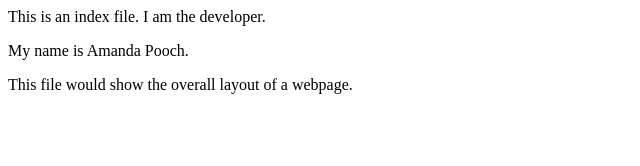
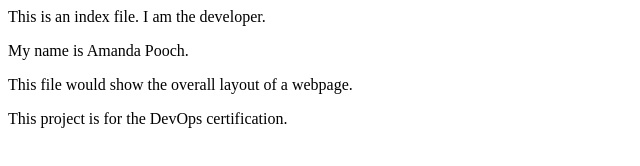
Before and after one commit to ampooch/Gillian, a website: page index.html in a window 1280 px wide. Shown: the whole page, without its empty margins (0-640 px from the left). Drawn offline with Linux system fonts and the light colour scheme.

Commit message:
Incremental update

```diff
--- a/index.html
+++ b/index.html
@@ -5,6 +5,7 @@
 <p> This is an index file. I am the developer. </p>
 <p> My name is Amanda Pooch. </p>
 <p> This file would show the overall layout of a webpage. </p>
+<p> This project is for the DevOps certification. </p>
 </body>
 
 
```
